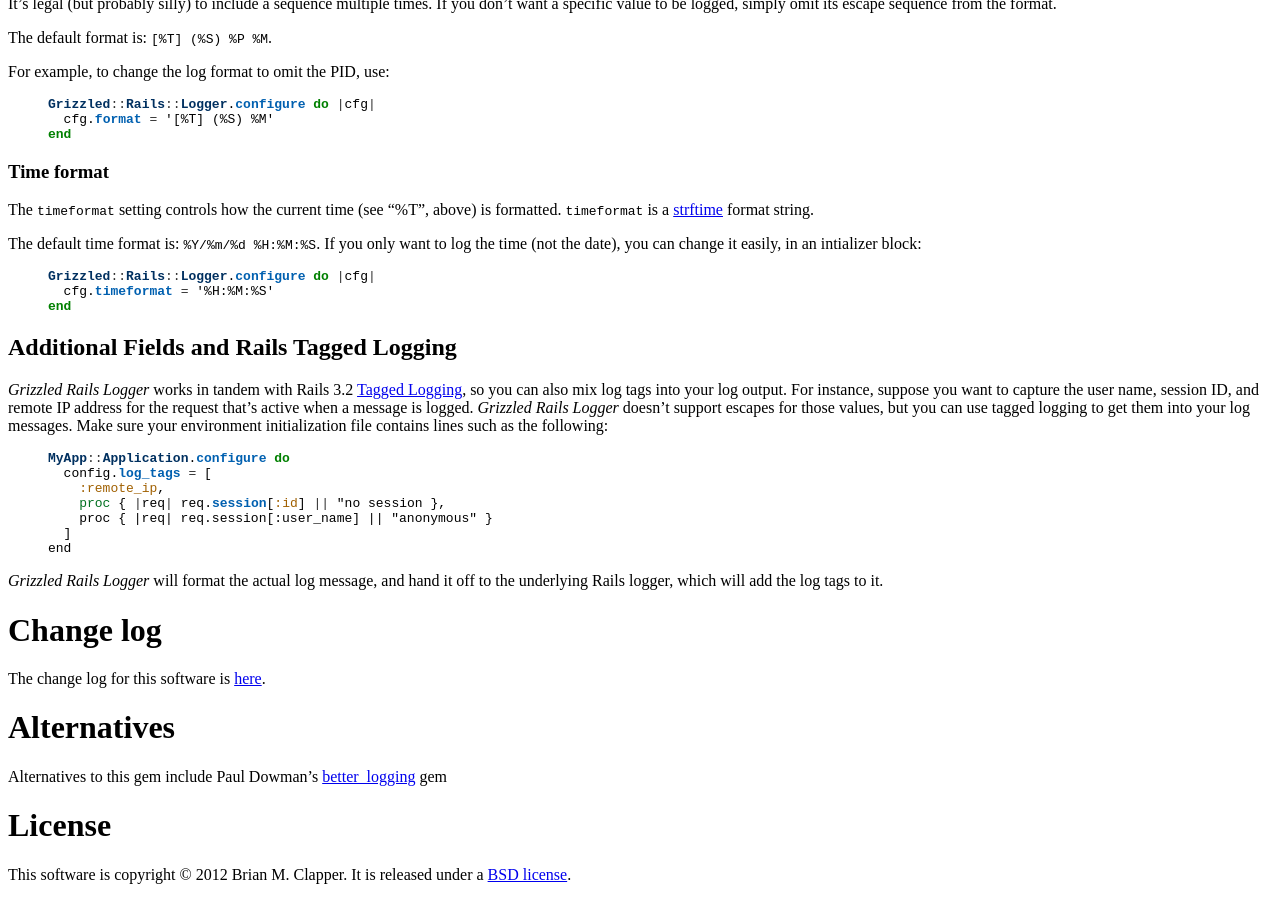
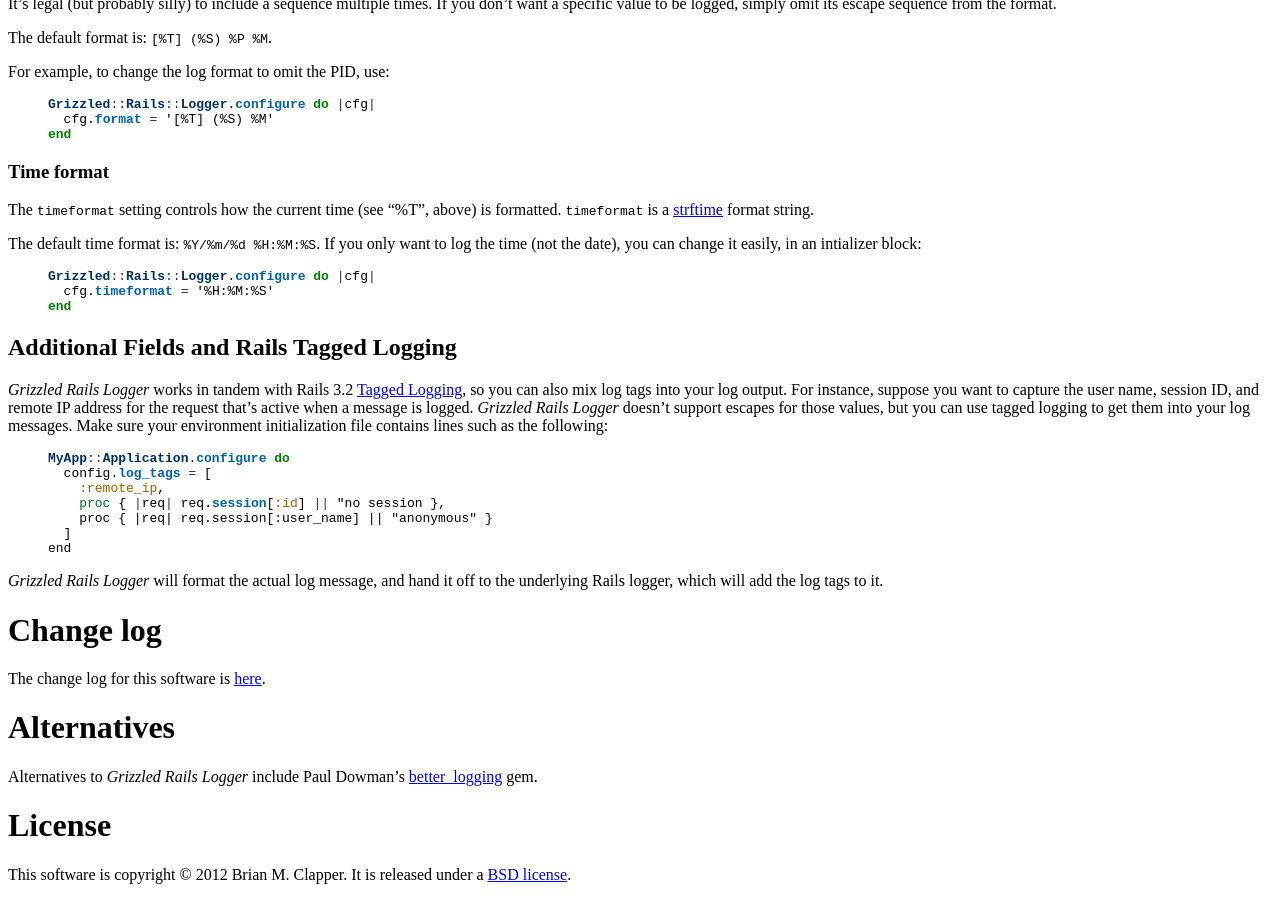
Before and after one commit to bmc/grizzled-rails-logger, a Jekyll site: the page built from index.md, in a window 1280 px wide and 900 px high, scrolled down 3573 px. Built offline with Jekyll 4.4.1, drawn with Linux system fonts in a browser that asks for light colours.

Commit message:
Grr. Forgot period at end of sentence.

```diff
--- a/index.md
+++ b/index.md
@@ -326,7 +326,8 @@
 
 # Alternatives
 
-Alternatives to this gem include Paul Dowman's [better_logging][] gem
+Alternatives to *Grizzled Rails Logger* include Paul Dowman's
+[better_logging][] gem.
 
 # License
 
```
